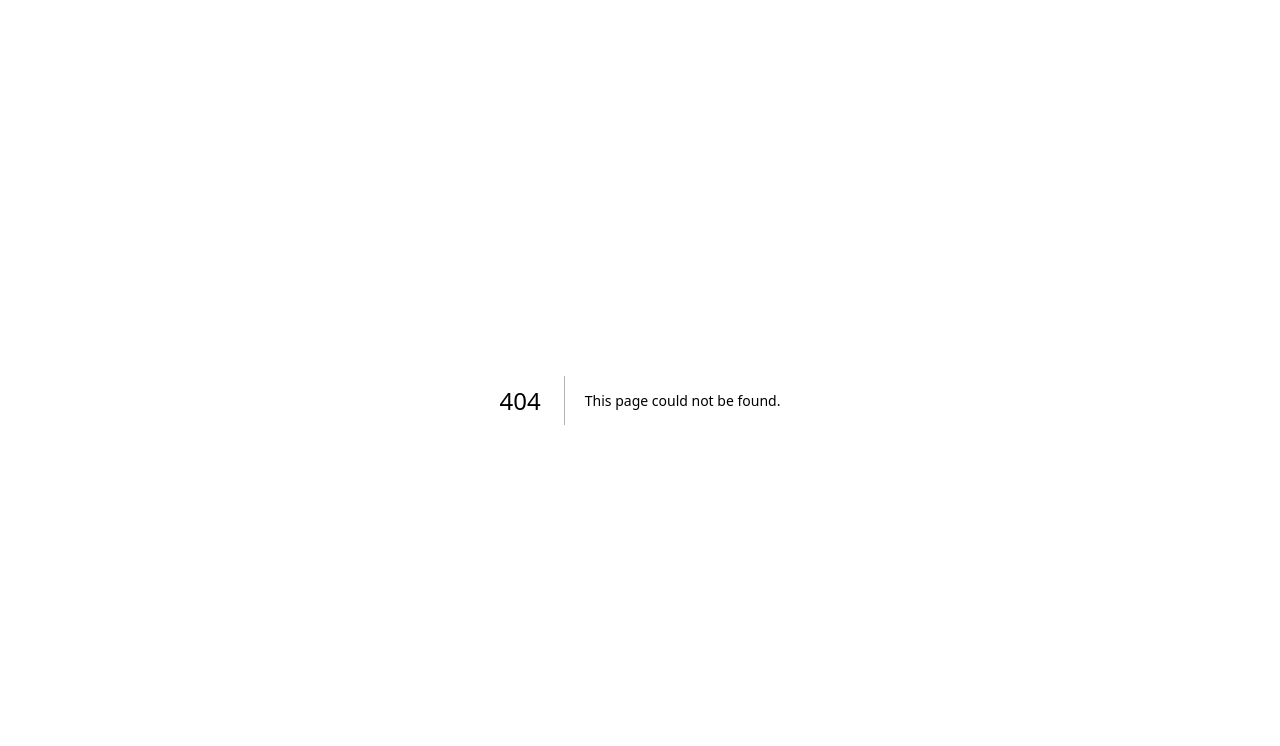
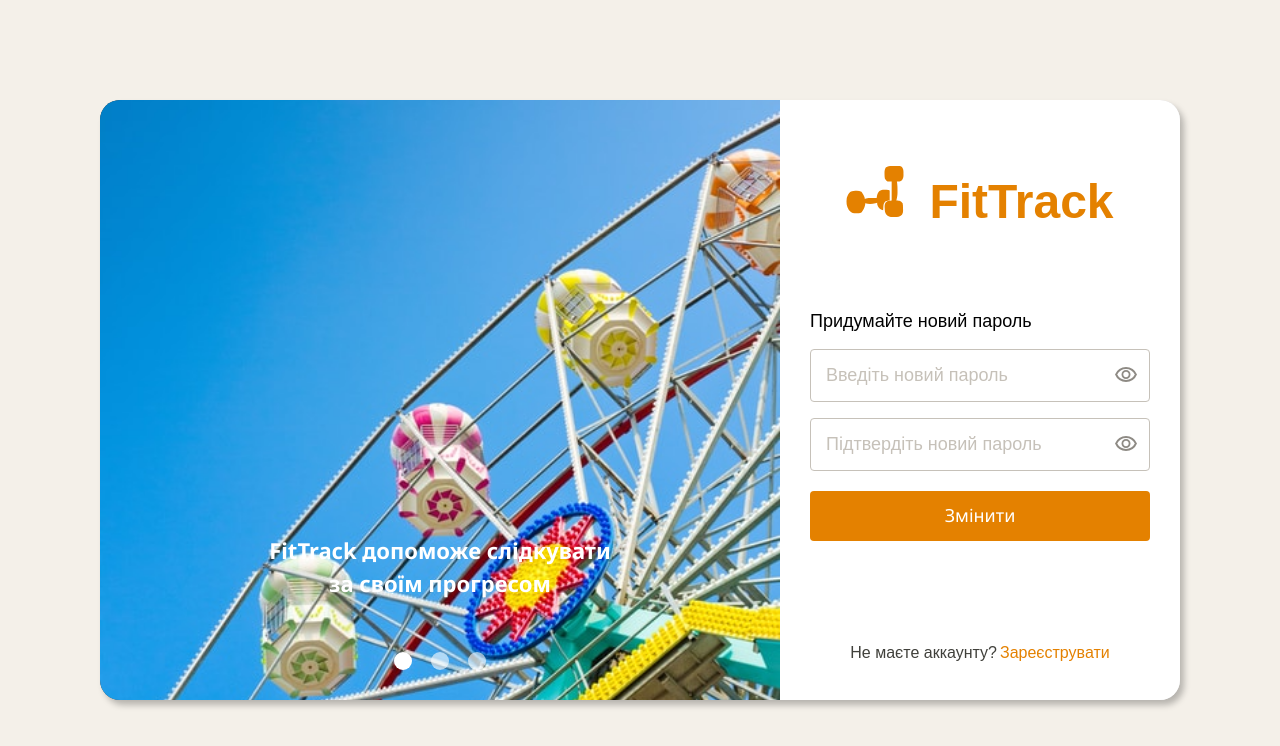
Before and after one commit to KaktusSd06/FitTrack, a Next.js app in the folder webfittrack/: page /newpass in a window 1280 px wide. Before the commit this address had no page. Shown: the top 746 px of the page. Built offline with nearby package versions, Linux system fonts and the light colour scheme.

Commit message:
FT-5 Adde forgot password page etc.

```diff
--- /dev/null
+++ b/webfittrack/src/app/components/AuthPage/UserContent/NewPassword/NewPasswordFields.tsx
@@ -0,0 +1,60 @@
+"use client";
+
+import type { NextPage } from "next";
+import React, { useState } from "react";
+import styles from "../UserContent/UserContent.module.css";
+import Field from "../Field/Field";
+import Button from "../Button/Button";
+
+const NewPassFields: NextPage = () => {
+  const [confirmPassword, setConfirmPassword] = useState("");
+  const [password, setPassword] = useState("");
+
+  const handleConfirmPasswordChange = (
+    e: React.ChangeEvent<HTMLInputElement>
+  ) => {
+    setConfirmPassword(e.target.value);
+  };
+
+  const handlePasswordChange = (e: React.ChangeEvent<HTMLInputElement>) => {
+    setPassword(e.target.value);
+  };
+
+  const handleButtonClick = () => {
+    console.log("Button clicked");
+  };
+  return (
+    <>
+      <div className={styles.UserMain}>
+        <div className={styles.FormFields}>
+          <span className={styles.HelpText}>Придумайте новий пароль</span>
+          <div className={styles.Fields}>
+            <Field
+              label="Введіть новий пароль"
+              type="password"
+              value={password}
+              onChange={handlePasswordChange}
+            ></Field>
+            <Field
+              label="Підтвердіть новий пароль"
+              type="password"
+              value={confirmPassword}
+              onChange={handleConfirmPasswordChange}
+            ></Field>
+          </div>
+          <div className={styles.Buttons}>
+            <Button label="Змінити" onClick={handleButtonClick} />
+          </div>
+        </div>
+      </div>
+      <div className={styles.TextAndLink}>
+        <span className={styles.text}>Не маєте аккаунту?</span>
+        <a href="/reg" className={styles.link}>
+          Зареєструвати
+        </a>
+      </div>
+    </>
+  );
+};
+
+export default NewPassFields;
--- /dev/null
+++ b/webfittrack/src/app/components/AuthPage/UserContent/ResetPasswordFields/ResetPasswordFields.tsx
@@ -0,0 +1,45 @@
+"use client";
+
+import type { NextPage } from "next";
+import React, { useState } from "react";
+import styles from "../UserContent/UserContent.module.css";
+import Field from "../Field/Field";
+import Button from "../Button/Button";
+
+const ResetPasswordFields: NextPage = () => {
+  const [email, setEmail] = useState("");
+  const handleEmailChange = (e: React.ChangeEvent<HTMLInputElement>) => {
+    setEmail(e.target.value);
+  };
+
+  return (
+    <>
+      <div className={styles.UserMain}>
+        <div className={styles.FormFields}>
+          <span className={styles.HelpText}>
+            Введіть електронну адресу для відновленню паролю
+          </span>
+          <div className={styles.Fields}>
+            <Field
+              label="Електронна адреса"
+              type="email"
+              value={email}
+              onChange={handleEmailChange}
+            ></Field>
+          </div>
+          <div className={styles.Buttons}>
+            <Button label="Відновити" />
+          </div>
+        </div>
+      </div>
+      <div className={styles.TextAndLink}>
+        <span className={styles.text}>Не маєте аккаунту?</span>
+        <a href="/reg" className={styles.link}>
+          Зареєструвати
+        </a>
+      </div>
+    </>
+  );
+};
+
+export default ResetPasswordFields;
--- /dev/null
+++ b/webfittrack/src/app/newpass/page.tsx
@@ -0,0 +1,13 @@
+import AuthLayout from "../components/AuthPage/AuthLayout";
+import UserContent from "../components/AuthPage/UserContent/UserContent/UserContent";
+import NewPassFields from "../components/AuthPage/UserContent/NewPassword/NewPasswordFields";
+
+export default function Login() {
+  return (
+    <AuthLayout>
+      <UserContent>
+        <NewPassFields />
+      </UserContent>
+    </AuthLayout>
+  );
+}
--- /dev/null
+++ b/webfittrack/src/app/resetpassword/page.tsx
@@ -0,0 +1,13 @@
+import AuthLayout from "../components/AuthPage/AuthLayout";
+import UserContent from "../components/AuthPage/UserContent/UserContent/UserContent";
+import ResetPasswordFields from "../components/AuthPage/UserContent/ResetPasswordFields/ResetPasswordFields";
+
+export default function ResetPassword() {
+  return (
+    <AuthLayout>
+      <UserContent>
+        <ResetPasswordFields></ResetPasswordFields>
+      </UserContent>
+    </AuthLayout>
+  );
+}
```
Also changed, not shown: webfittrack/src/app/components/AuthPage/UserContent/VerifyEmail/VerifyEmail.module.tsx (added), webfittrack/src/app/components/AuthPage/UserContent/VerifyEmail/VerifyEmail.tsx (added).
